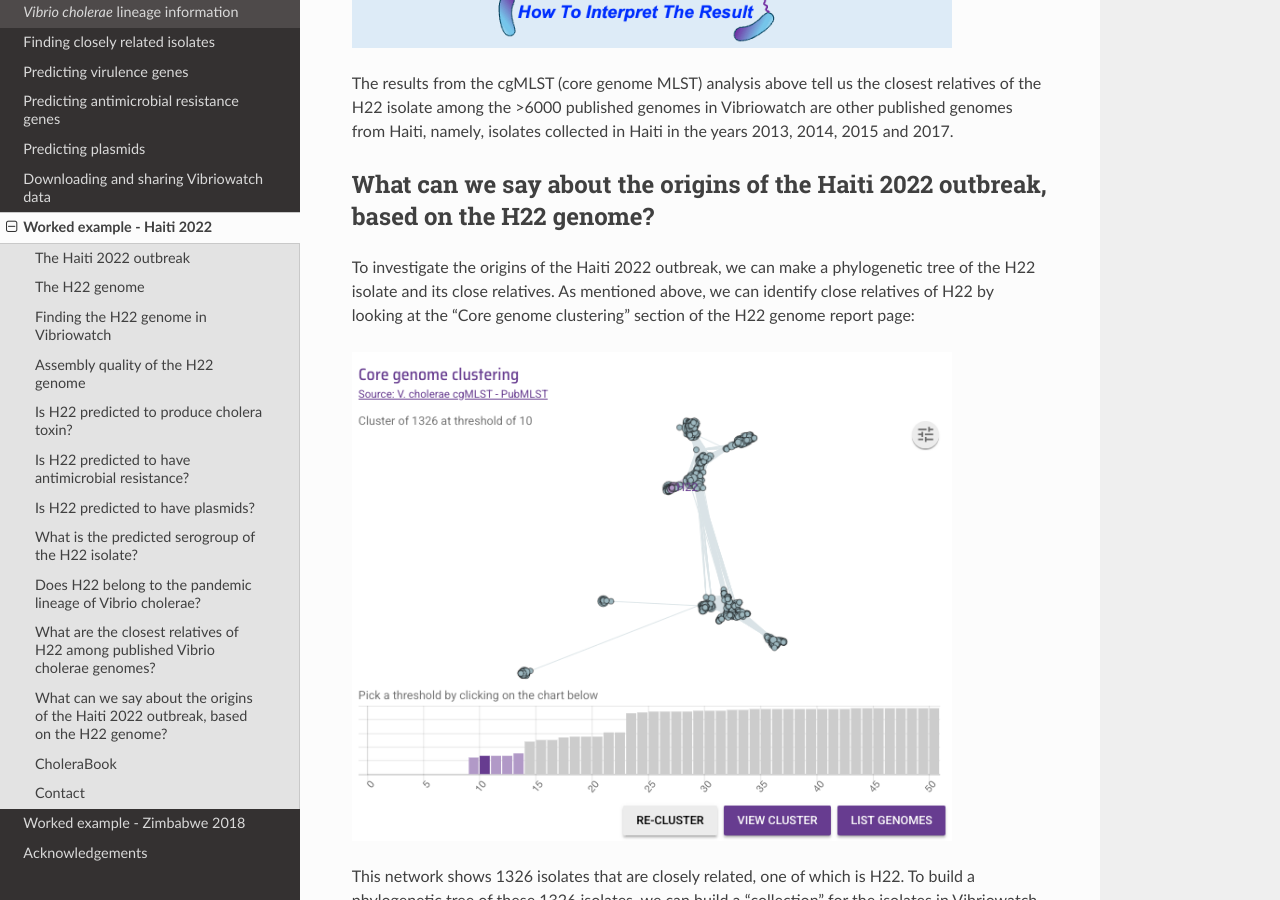
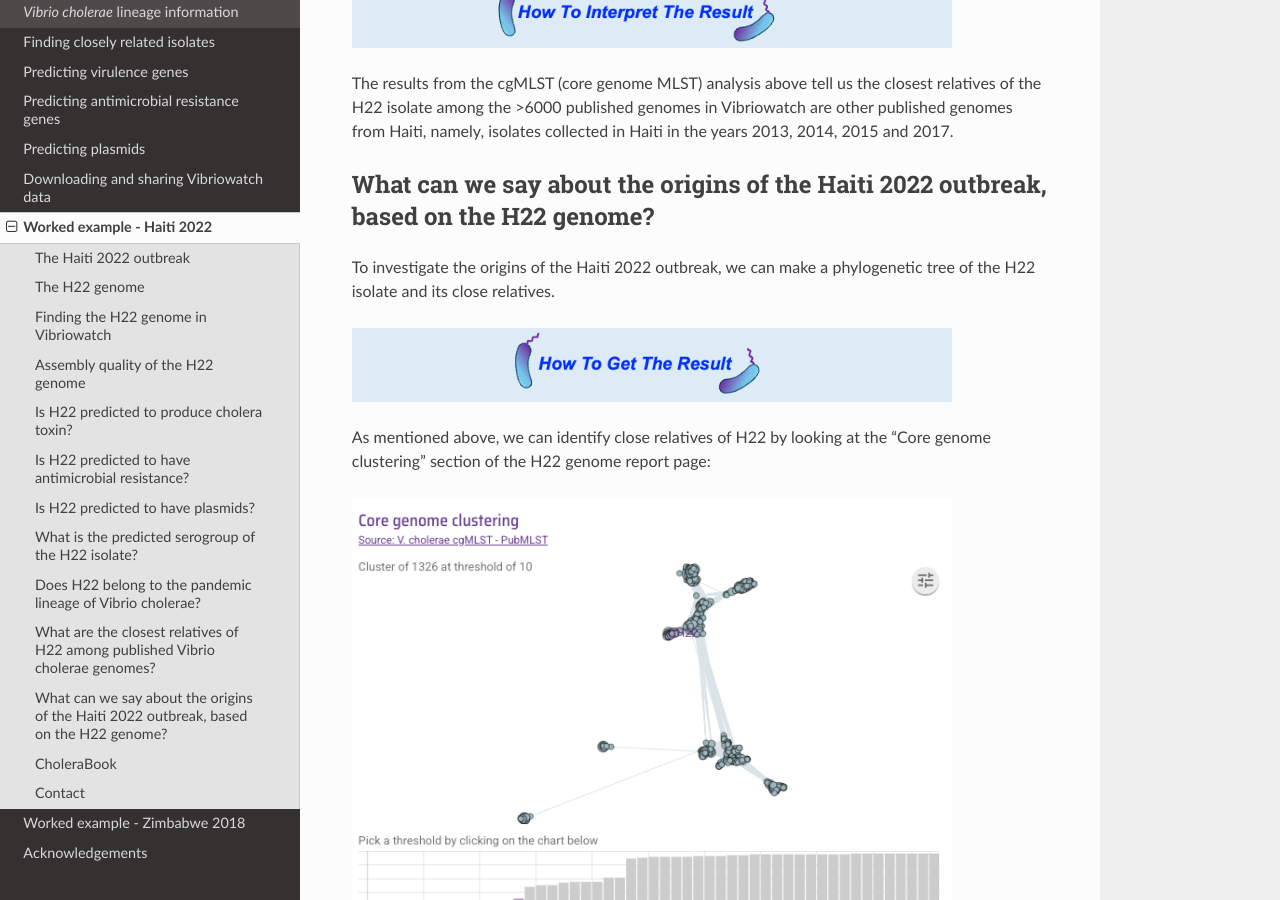
Before and after one commit to avrilcoghlan/vibriowatch, a Sphinx documentation site: the page built from docs/source/haiti.rst, in a window 1280 px wide and 900 px high, scrolled down 14479 px. Built offline with Sphinx 7.4.7 and the Read the Docs theme 3.1.0, drawn with Linux system fonts in a browser that asks for light colours.

Commit message:
Update haiti.rst

```diff
--- a/docs/source/haiti.rst
+++ b/docs/source/haiti.rst
@@ -359,7 +359,12 @@ What can we say about the origins of the Haiti 2022 outbreak, based on the H22 g
 --------------------------------------------------------------------------------------
 
 To investigate the origins of the Haiti 2022 outbreak, we can make a phylogenetic tree of the H22 isolate and its
-close relatives. As mentioned above, we can identify close relatives of H22 by looking at the "Core genome clustering"
+close relatives.
+
+.. image:: HowToGetTheResult.png
+  :width: 600
+
+As mentioned above, we can identify close relatives of H22 by looking at the "Core genome clustering"
 section of the H22 genome report page:
 
 .. image:: Picture124.png
@@ -426,6 +431,9 @@ them into Microreact. This gives us a nice tree like this:
 
 .. _Plotting the tree and data for a Vibriowatch collection in Microreact: https://vibriowatch.readthedocs.io/en/latest/downloads.html#plotting-the-tree-and-data-for-a-vibriowatch-collection-in-microreact
 
+.. image:: HowToInterpretTheResult.png
+  :width: 600
+
 We can see from this tree that the H22 isolate (indicated with a blue dot) is closely related to isolates
 collected from Haiti in 2014 (yellow dots), 2015 (purple dots) and 2017 (red dots).
 
```
